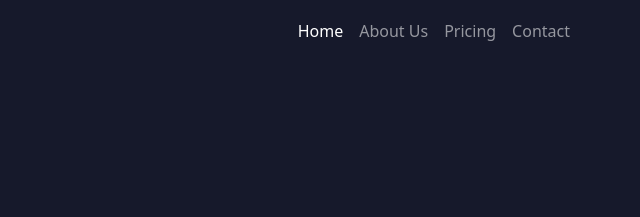
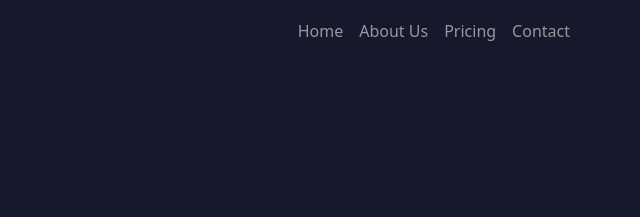
Before and after one commit to e-lyte/Simple-Landing-Page, a plain HTML site: page index.html in a window 1280 px wide. Shown: the top 217 px of the page, 620-1260 px from the left. Drawn offline with nearby package versions, Linux system fonts and the light colour scheme; a web font is replaced by a local one.

Commit message:
Change the navbar

```diff
--- a/index.html
+++ b/index.html
@@ -17,7 +17,7 @@
           <div class="collapse navbar-collapse" id="navbarNav">
             <ul class="navbar-nav ms-auto">
               <li class="nav-item">
-                <a class="nav-link active" aria-current="page" href="#">Home</a>
+                <a class="nav-link" aria-current="page" href="#">Home</a>
               </li>
               <li class="nav-item">
                 <a class="nav-link" href="#about-us">About Us</a>
```
